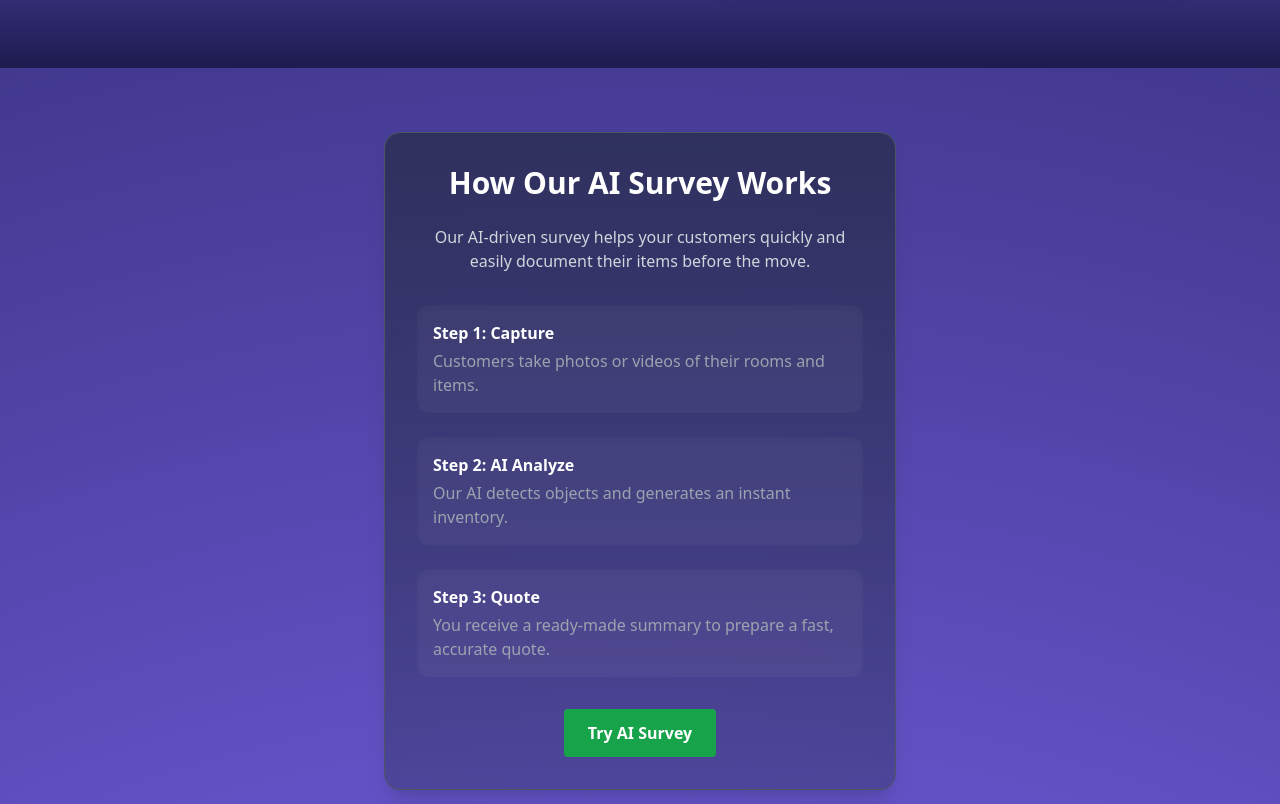
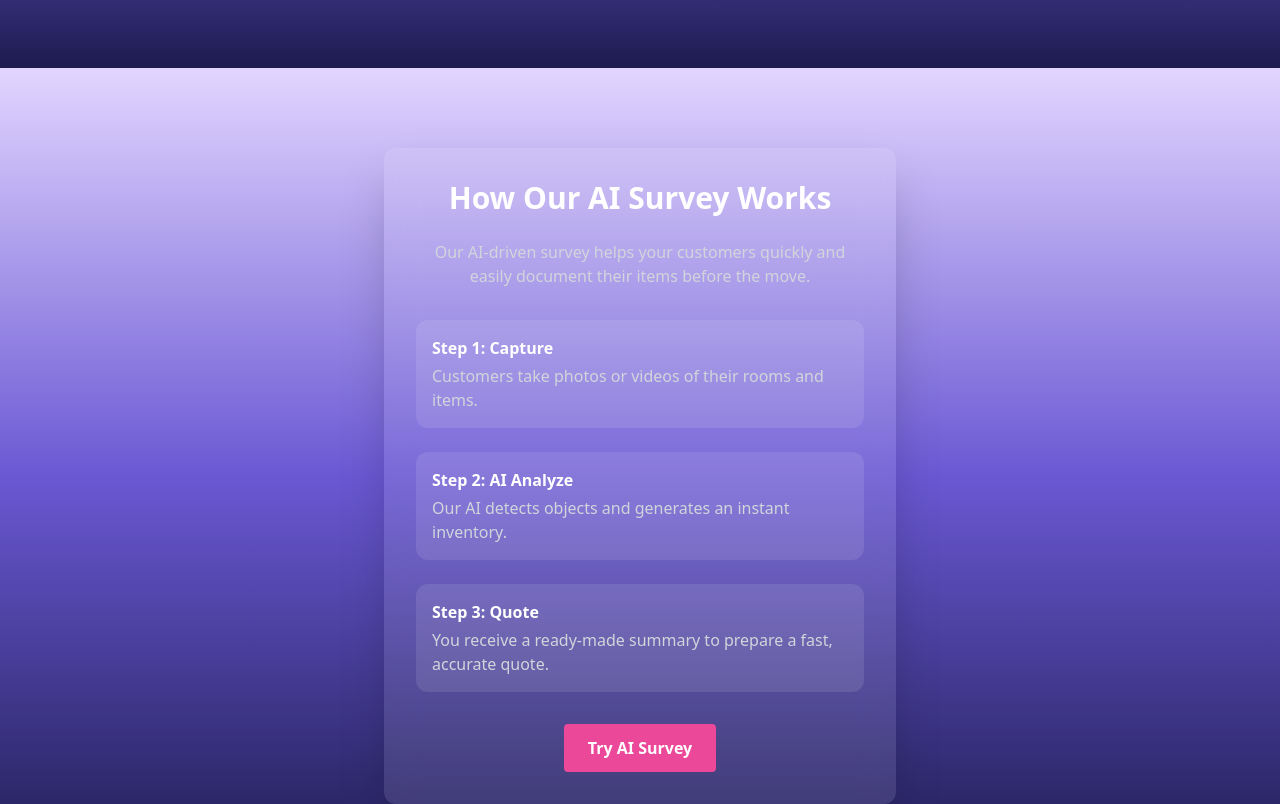
Before and after one commit to Gullmegler/mitt-prosjekt, a React (Create React App) app: page / in a window 1280 px wide. Shown: the part 880-1684 px from the top of the page. Built offline with nearby package versions, Linux system fonts and the light colour scheme.

Commit message:
Update AiSurvey.jsx

```diff
--- a/src/components/AiSurvey.jsx
+++ b/src/components/AiSurvey.jsx
@@ -2,8 +2,14 @@ import React from "react";
 
 export default function AiSurvey() {
   return (
-    <section className="bg-github text-white py-16 px-4 flex justify-center">
-      <div className="bg-gradient-to-b from-[#1f2937]/60 to-[#1f2937]/30 backdrop-blur-sm border border-gray-600 rounded-2xl shadow-xl max-w-lg w-full p-8 text-center">
+    <section
+      id="aisurvey"
+      className="py-20 flex justify-center px-4"
+      style={{
+        background: "linear-gradient(180deg, #E2D5FF 0%, #6A58D3 50%, #1D1B4F 100%)",
+      }}
+    >
+      <div className="bg-white/10 backdrop-blur-lg p-8 rounded-xl max-w-lg w-full text-white shadow-2xl text-center">
         <h2 className="text-2xl md:text-3xl font-bold mb-6">
           How Our AI Survey Works
         </h2>
@@ -12,21 +18,21 @@ export default function AiSurvey() {
         </p>
 
         <div className="space-y-6 text-left">
-          <div className="bg-[#ffffff0a] rounded-xl p-4 shadow-inner">
+          <div className="bg-white/10 rounded-xl p-4">
             <h3 className="font-semibold text-white mb-1">Step 1: Capture</h3>
-            <p className="text-gray-400">
+            <p className="text-gray-300">
               Customers take photos or videos of their rooms and items.
             </p>
           </div>
-          <div className="bg-[#ffffff0a] rounded-xl p-4 shadow-inner">
+          <div className="bg-white/10 rounded-xl p-4">
             <h3 className="font-semibold text-white mb-1">Step 2: AI Analyze</h3>
-            <p className="text-gray-400">
+            <p className="text-gray-300">
               Our AI detects objects and generates an instant inventory.
             </p>
           </div>
-          <div className="bg-[#ffffff0a] rounded-xl p-4 shadow-inner">
+          <div className="bg-white/10 rounded-xl p-4">
             <h3 className="font-semibold text-white mb-1">Step 3: Quote</h3>
-            <p className="text-gray-400">
+            <p className="text-gray-300">
               You receive a ready-made summary to prepare a fast, accurate quote.
             </p>
           </div>
@@ -34,7 +40,7 @@ export default function AiSurvey() {
 
         <a
           href="https://aisurvey.airemovals.co.uk"
-          className="mt-8 inline-block bg-green-600 hover:bg-green-700 text-white font-semibold px-6 py-3 rounded transition"
+          className="mt-8 inline-block bg-pink-500 hover:bg-pink-600 text-white font-semibold px-6 py-3 rounded transition"
         >
           Try AI Survey
         </a>
```
